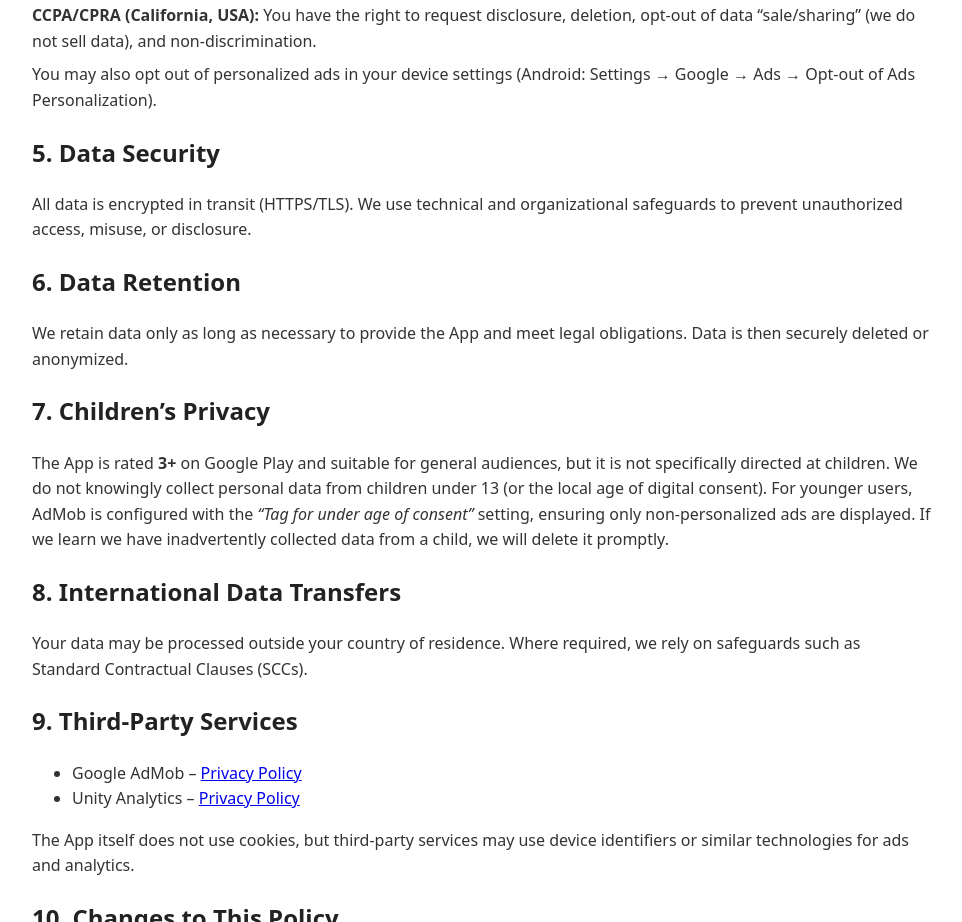
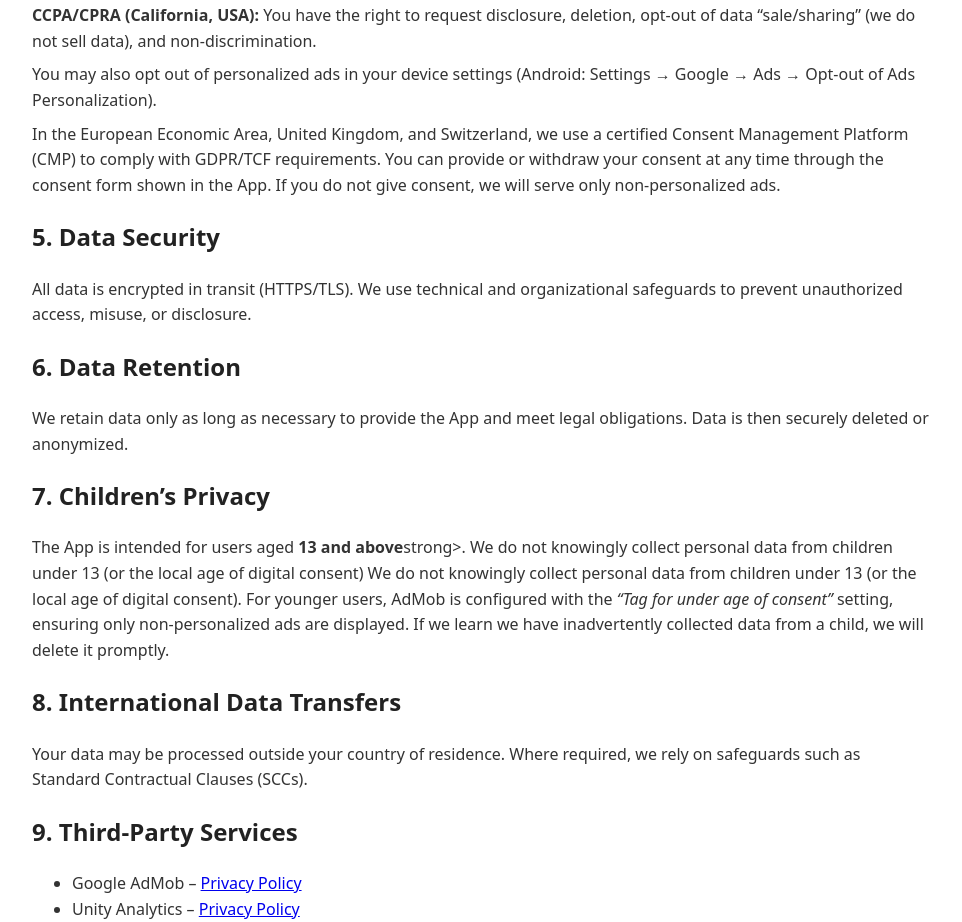
Before and after one commit to neonskorpgames/privacy-policy-colorfall, a plain HTML site: page index.html in a window 1280 px wide. Shown: the part 1079-2001 px from the top of the page, without its empty margins (158-1120 px from the left). Drawn offline with Linux system fonts and the light colour scheme.

Commit message:
Update index.html

```diff
--- a/index.html
+++ b/index.html
@@ -54,6 +54,9 @@
   <p><strong>GDPR (EU/UK):</strong> You have the right to access, correct, delete, restrict, or transfer your data, and withdraw consent.</p>
   <p><strong>CCPA/CPRA (California, USA):</strong> You have the right to request disclosure, deletion, opt-out of data “sale/sharing” (we do not sell data), and non-discrimination.</p>
   <p>You may also opt out of personalized ads in your device settings (Android: Settings → Google → Ads → Opt-out of Ads Personalization).</p>
+  <p>In the European Economic Area, United Kingdom, and Switzerland, we use a certified Consent Management Platform (CMP) to comply with GDPR/TCF requirements.
+    You can provide or withdraw your consent at any time through the consent form shown in the App. If you do not give consent, we will serve only non-personalized ads.
+  </p>
 
   <h2>5. Data Security</h2>
   <p>All data is encrypted in transit (HTTPS/TLS). We use technical and organizational safeguards to prevent unauthorized access, misuse, or disclosure.</p>
@@ -62,7 +65,7 @@
   <p>We retain data only as long as necessary to provide the App and meet legal obligations. Data is then securely deleted or anonymized.</p>
 
   <h2>7. Children’s Privacy</h2>
-  <p>The App is rated <strong>3+</strong> on Google Play and suitable for general audiences, but it is not specifically directed at children.
+  <p>The App is intended for users aged <strong>13 and above</strong>strong>. We do not knowingly collect personal data from children under 13 (or the local age of digital consent)
   We do not knowingly collect personal data from children under 13 (or the local age of digital consent).
   For younger users, AdMob is configured with the <em>“Tag for under age of consent”</em> setting, ensuring only non-personalized ads are displayed.
   If we learn we have inadvertently collected data from a child, we will delete it promptly.</p>
```
